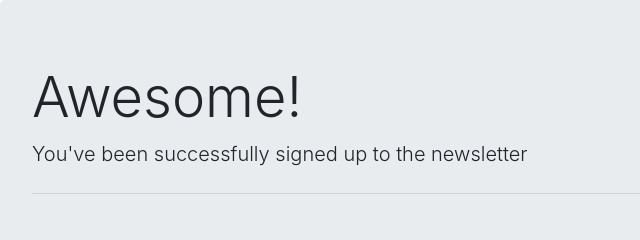
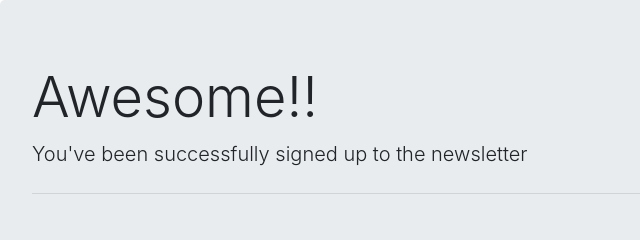
Before and after one commit to Him104/signup-Newsletter, a website: page success.html in a window 1280 px wide. Shown: the top 240 px of the page, 0-640 px from the left. Drawn offline with nearby package versions, Linux system fonts and the light colour scheme.

Commit message:
adding files

```diff
--- a/success.html
+++ b/success.html
@@ -9,7 +9,7 @@
 <body>
 
     <div class="jumbotron">
-        <h1 class="display-4">Awesome!</h1>
+        <h1 class="display-4">Awesome!!</h1>
         <p class="lead">You've been successfully signed up to the newsletter</p>
         <hr class="my-4">
       </div>
```
